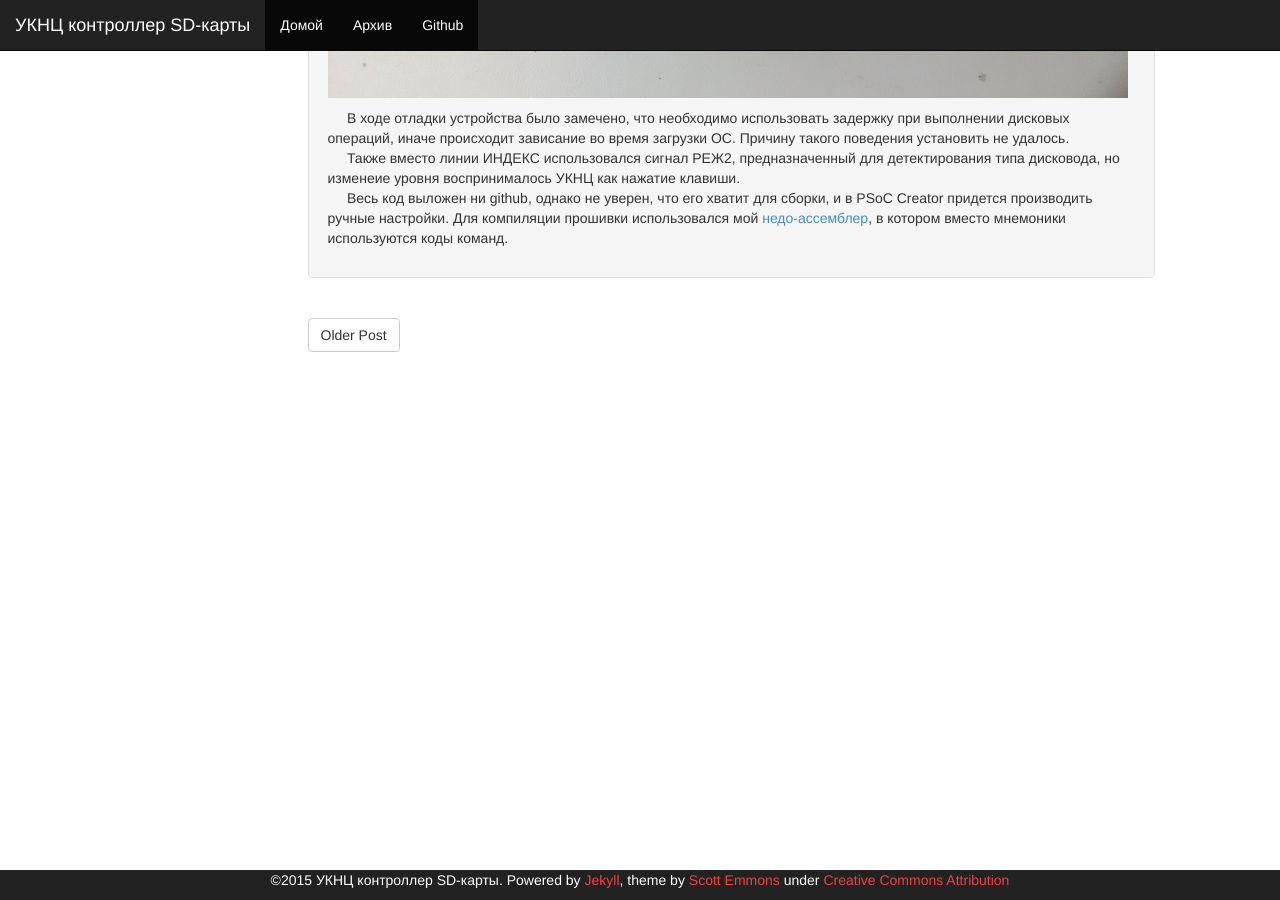
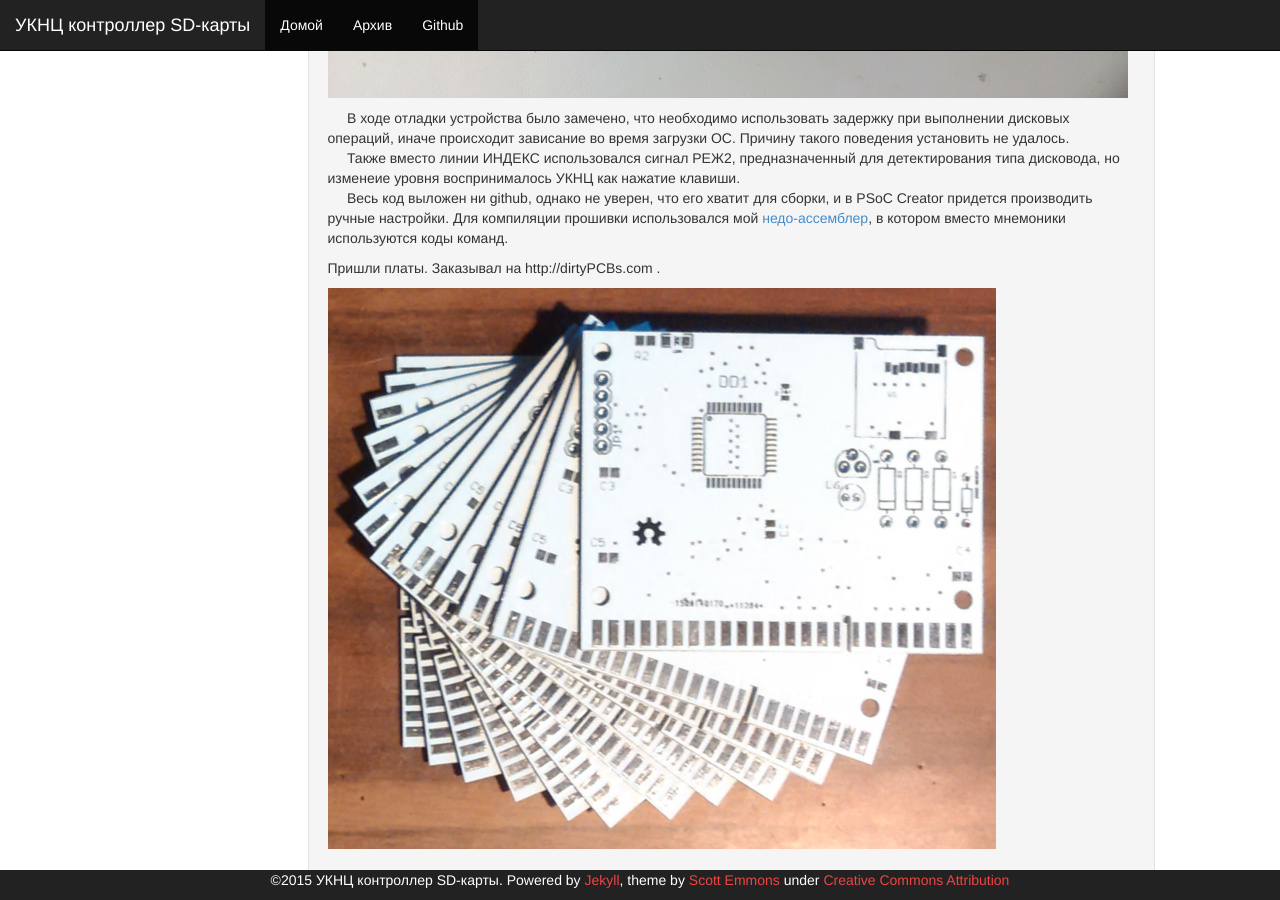
Before and after one commit to y-salnikov/uknc_sd_fdd, a Jekyll site: the page built from _posts/2015-09-04-description.md, in a window 1280 px wide and 900 px high, scrolled down 6752 px. Built offline with Jekyll 4.4.1, drawn with Linux system fonts in a browser that asks for light colours; Markdown is read by kramdown in place of the engine named in the settings; comment, search, counter and statistics services are not loaded.

Commit message:
пришли платы

```diff
--- a/_posts/2015-09-04-description.md
+++ b/_posts/2015-09-04-description.md
@@ -196,3 +196,7 @@ N:<filename>
 Весь код выложен ни github, однако не уверен, что его хватит для сборки, и в PSoC Creator придется производить ручные настройки.
 Для компиляции прошивки использовался мой [недо-ассемблер](https://github.com/y-salnikov/not-yet-assembler),
 в котором вместо мнемоники используются коды команд.
+
+Пришли платы. Заказывал на http://dirtyPCBs.com .
+
+![Плата]({{site.baseurl}}/images/w_boards_only_.jpg)
```
Also changed, not shown: images/w_boards_only.jpg (added), images/w_boards_only_.jpg (added).
